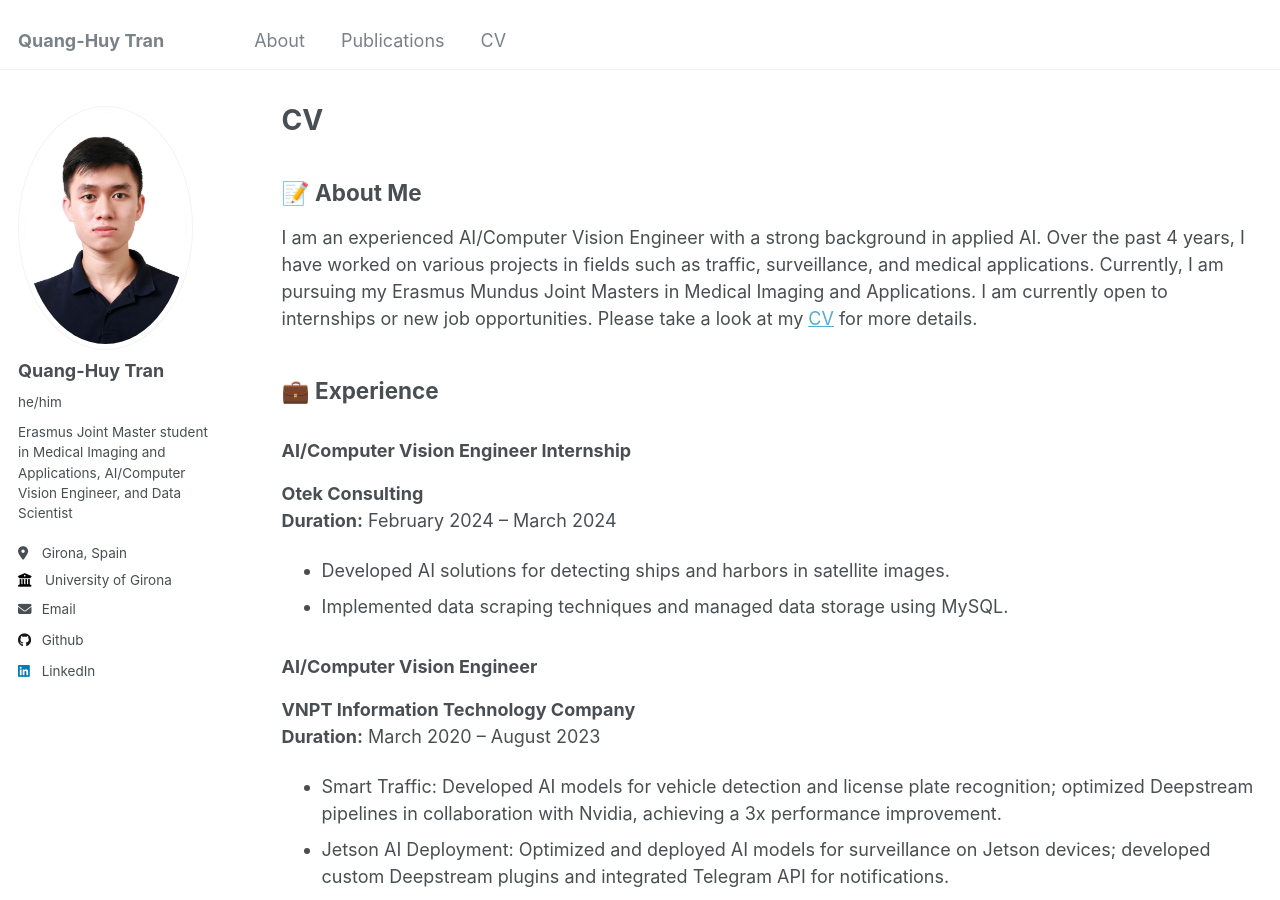
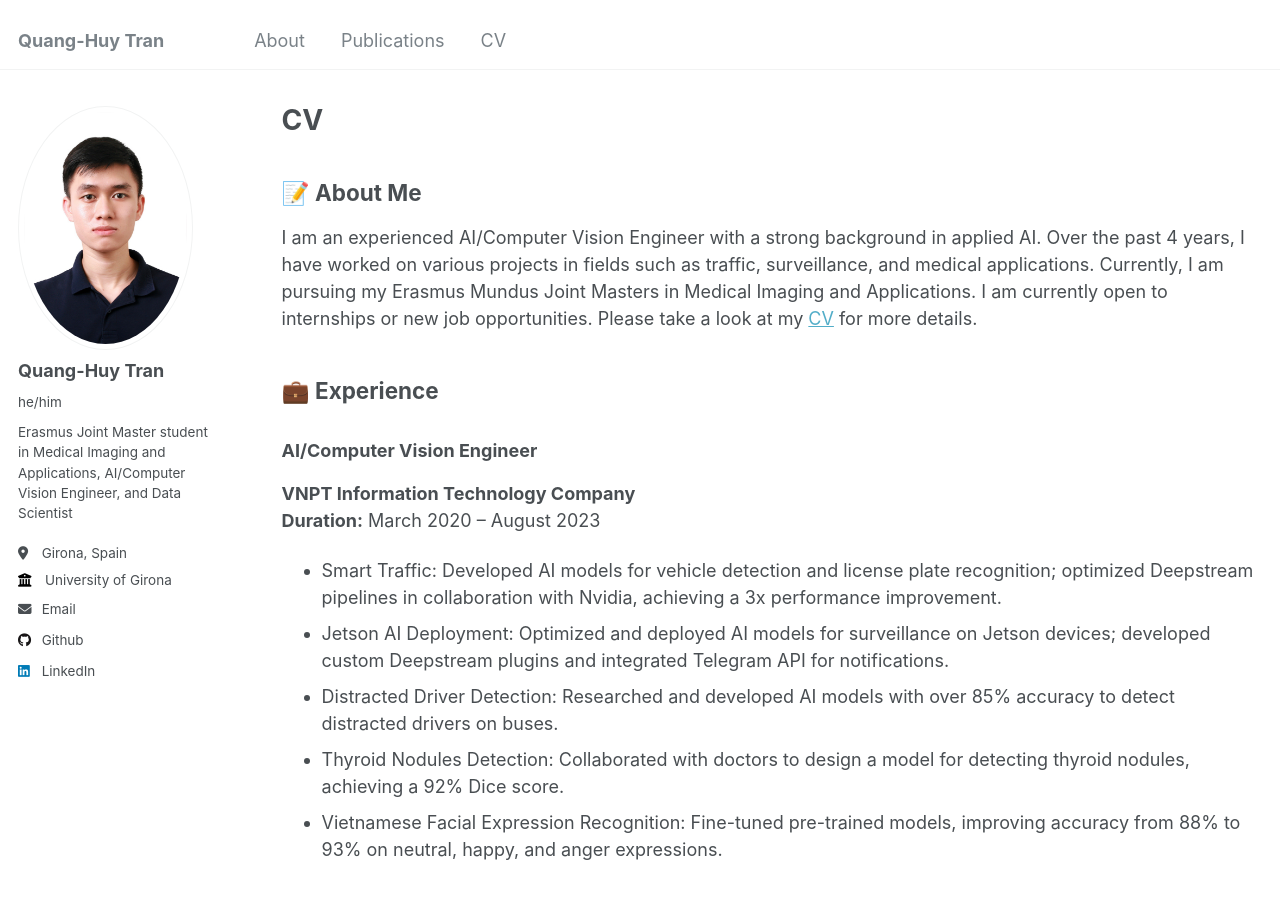
Before and after one commit to huytrnq/huytrnq.github.io, a Jekyll site: the page built from _pages/cv.md, in a window 1280 px wide and 900 px high. Built offline with Jekyll 4.4.1, drawn with Linux system fonts in a browser that asks for light colours.

Commit message:
minor update

```diff
--- a/_pages/cv.md
+++ b/_pages/cv.md
@@ -13,11 +13,11 @@ I am an experienced AI/Computer Vision Engineer with a strong background in appl
 
 ## 💼 Experience
 
-### AI/Computer Vision Engineer Internship
+<!-- ### AI/Computer Vision Engineer Internship
 **Otek Consulting**
 **Duration:** February 2024 – March 2024
 - Developed AI solutions for detecting ships and harbors in satellite images.
-- Implemented data scraping techniques and managed data storage using MySQL.
+- Implemented data scraping techniques and managed data storage using MySQL. -->
 
 ### AI/Computer Vision Engineer
 **VNPT Information Technology Company**
```
Also changed, not shown: _pages/about.md (+2 -0 lines).
